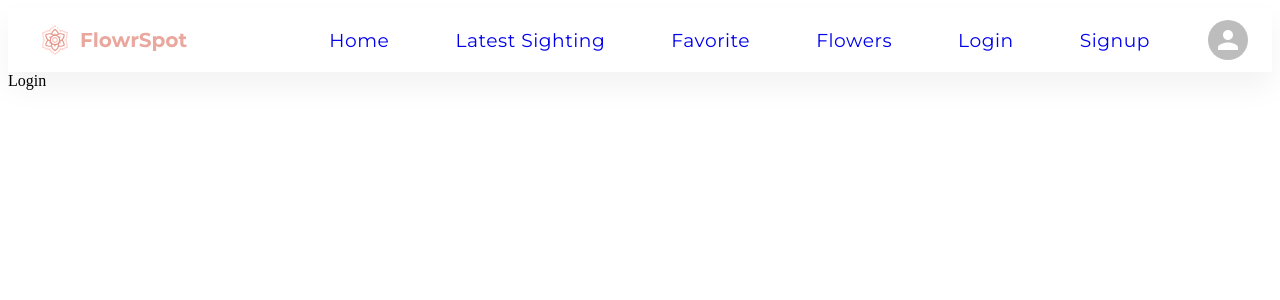
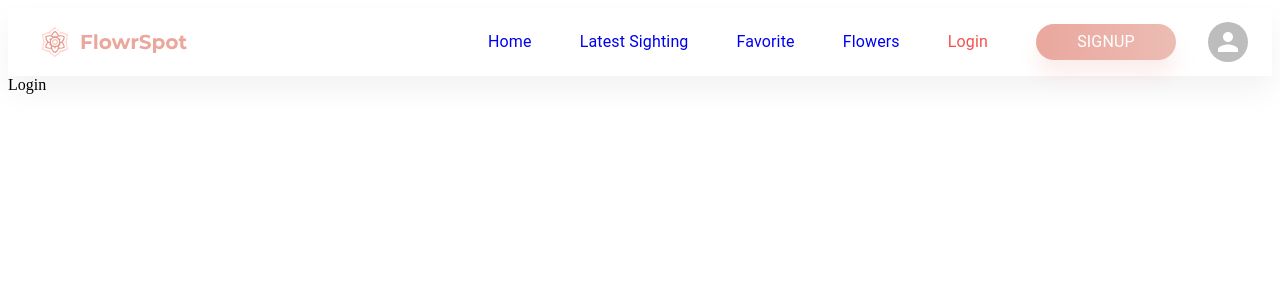
Before and after one commit to dud-hx/flowr_spot, a React (Create React App) app: page /login in a window 1280 px wide. Shown: the top 300 px of the page. Built offline with nearby package versions, Linux system fonts and the light colour scheme.

Commit message:
refactored nav

```diff
--- a/src/App.tsx
+++ b/src/App.tsx
@@ -6,7 +6,7 @@ import Signup from "./components/authenticationComponents/Signup";
 import FavoriteFlowers from "./components/flowerComponents/FavoriteFlowers";
 import FlowerList from "./components/flowerComponents/FlowerList";
 import HomeScreen from "./components/HomeScreen";
-import Navigation from "./components/Navigation";
+import Navigation from "./components/navigation/Navigation";
 import SightingList from "./components/sightingsComponents/SightingList";
 
 const App: React.FC<{}> = () => {
--- a/src/assets/style/components.scss
+++ b/src/assets/style/components.scss
@@ -1,8 +1,7 @@
 /*contains style for each component */
 //navigation
 .appbar{
-    height: 80px;
-    .bgColor{
+     .bgColor{
         background-color: $black;
     }
 
--- a/src/assets/style/generic.scss
+++ b/src/assets/style/generic.scss
@@ -4,14 +4,23 @@
   &.appbar--style {
     background-color: $white;
     box-shadow: 0px 15px 30px rgba(0, 0, 0, 0.05);
-    .menu{
-      .MuiButton-root {
+
+    .menu {
+      li {
         color: $lightdark;
         @include contentText();
         text-transform: capitalize;
-        margin-right: $spacing-m;
-        a{
+        margin-right: $spacing-xs;
+        width: fit-content;
+        margin-top: 0;
+        margin-bottom: 0;
+
+        a {
           text-decoration: none;
+
+          .text__color {
+            color: $error
+          }
         }
       }
 
--- a/src/assets/style/objects.scss
+++ b/src/assets/style/objects.scss
@@ -1 +1,44 @@
 /*contains styles for  containers, wrappers and layout systems*/
+
+.MuiButton-root {
+    &.button__signup {
+        width: 140px;
+        background: linear-gradient(270deg, $lightpink 0%, $lightpink2 100%);
+        box-shadow: 0px 15px 20px rgba(234, 168, 159, 0.2);
+        border-radius: 50px;
+        color: $white
+    }
+
+    &.primary {
+        background: $primary;
+        border-radius: 3px;
+    }
+
+    &.secondary {
+        background: $primaryfaded;
+        border-radius: 3px;
+        border: 1px solid $primary;
+    }
+
+    &.lotus {
+        background: linear-gradient(270deg, $lightpink 0%, $lightpink2 100%);
+        box-shadow: 0px 15px 20px rgba(234, 168, 159, 0.2);
+        border-radius: 3px;
+    }
+
+    &.white {
+        background: $white;
+        box-shadow: 0px 15px 30px rgba(0, 0, 0, 0.05);
+        border-radius: 3px;
+    }
+
+    &.bordered {
+        background: $white;
+        mix-blend-mode: normal;
+        opacity: 0.2;
+        border: 1px solid $borderlightred;
+        box-shadow: 0px 15px 30px $borderlightred;
+        border-radius: 3px;
+    }
+
+}
--- a/src/assets/style/settings.scss
+++ b/src/assets/style/settings.scss
@@ -12,6 +12,9 @@ $primarylight: #d3b9df;
 $primaryfaded: #ece1f1;
 $warning: #f4bd50;
 $error: #f45050;
+$borderlightred:#DF9186;
+$lightpink:#ECBCB3;
+$lightpink2:#EAA79E;
 
 /*Spacing */
 $spacing-xl: 120px;
--- /dev/null
+++ b/src/components/navigation/MenuList.tsx
@@ -0,0 +1,31 @@
+import { ListItem, Typography } from "@mui/material";
+import React from "react";
+import { Link } from "react-router-dom";
+import StyledButton from "../../shared/StyledButton";
+export interface Items {
+  path: string;
+  text: string;
+}
+
+const MenuList = ({ path, text }: Items) => {
+  const colorLogin = path === "/login" ? "text__color" : "";
+  const isSignUp = path === "/signup";
+  console.log(isSignUp);
+  return (
+    <ListItem key={path} sx={{ my: 2, textDecoration: "none" }}>
+      {!isSignUp ? (
+
+        <Link to={path}>  <Typography className={colorLogin} >{text}  </Typography></Link>
+
+      ) : (
+        <StyledButton
+          text={text}
+          onClick={() => console.log("signedup")}
+          className="button__signup"
+        />
+      )}
+    </ListItem>
+  );
+};
+
+export default MenuList;
--- a/src/components/Navigation.tsx
+++ b/src/components/navigation/Navigation.tsx
@@ -7,14 +7,18 @@ import {
   Button,
   Container,
   IconButton,
+  List,
+  ListItem,
   Menu,
   MenuItem,
   Toolbar,
   Typography,
 } from "@mui/material";
-import logo from "../assets/media/logo.svg";
+import logo from "../../assets/media/logo.svg";
 import { Link } from "react-router-dom";
-import { routeItems } from "../RouterConst";
+import { routeItems } from "../../RouterConst";
+import StyledButton from "../../shared/StyledButton";
+import MenuList, { Items } from "./MenuList";
 
 const Navigation = () => {
   const [anchorElNav, setAnchorElNav] = useState<null | HTMLElement>(null);
@@ -91,16 +95,11 @@ const Navigation = () => {
             className="menu"
             sx={{ flexGrow: 1, display: { xs: "none", md: "flex" } }}
           >
-            {routeItems.map((item: any) => (
-              <Button
-              key={item.path}
-                onClick={handleCloseNavMenu}
-                sx={{ my: 2, color: "white", display: "block" }}
-              >
-                <Link to={item.path}>{item.text}</Link>
-              </Button>
-            ))}
-
+            <List sx={{ display: "inline-flex"}}>
+              {routeItems.map((item: any) => (
+                <MenuList path={item.path}  text={item.text}/>
+              ))}
+            </List>
           </Box>
           <Box sx={{ flexGrow: 0, display: { xs: "none", md: "flex" } }}>
             <IconButton onClick={handleOpenUserMenu} sx={{ p: 0 }}>
--- /dev/null
+++ b/src/shared/StyledButton.tsx
@@ -0,0 +1,19 @@
+import { Button, ButtonProps, Typography } from '@mui/material'
+interface customButtonProps extends ButtonProps{
+    text?: string;
+    buttonVariant?: 'lotus' | 'white' | 'bordered' | 'primary' | 'secondary' ;
+    onClick?: () => void;
+
+}
+
+const StyledButton = (props: customButtonProps) => {
+    const { text, buttonVariant, onClick} = props
+
+    return (
+        <Button   onClick={onClick} {...props} >
+            <Typography>{text}</Typography>
+        </Button>
+    )
+}
+
+export default StyledButton
```
